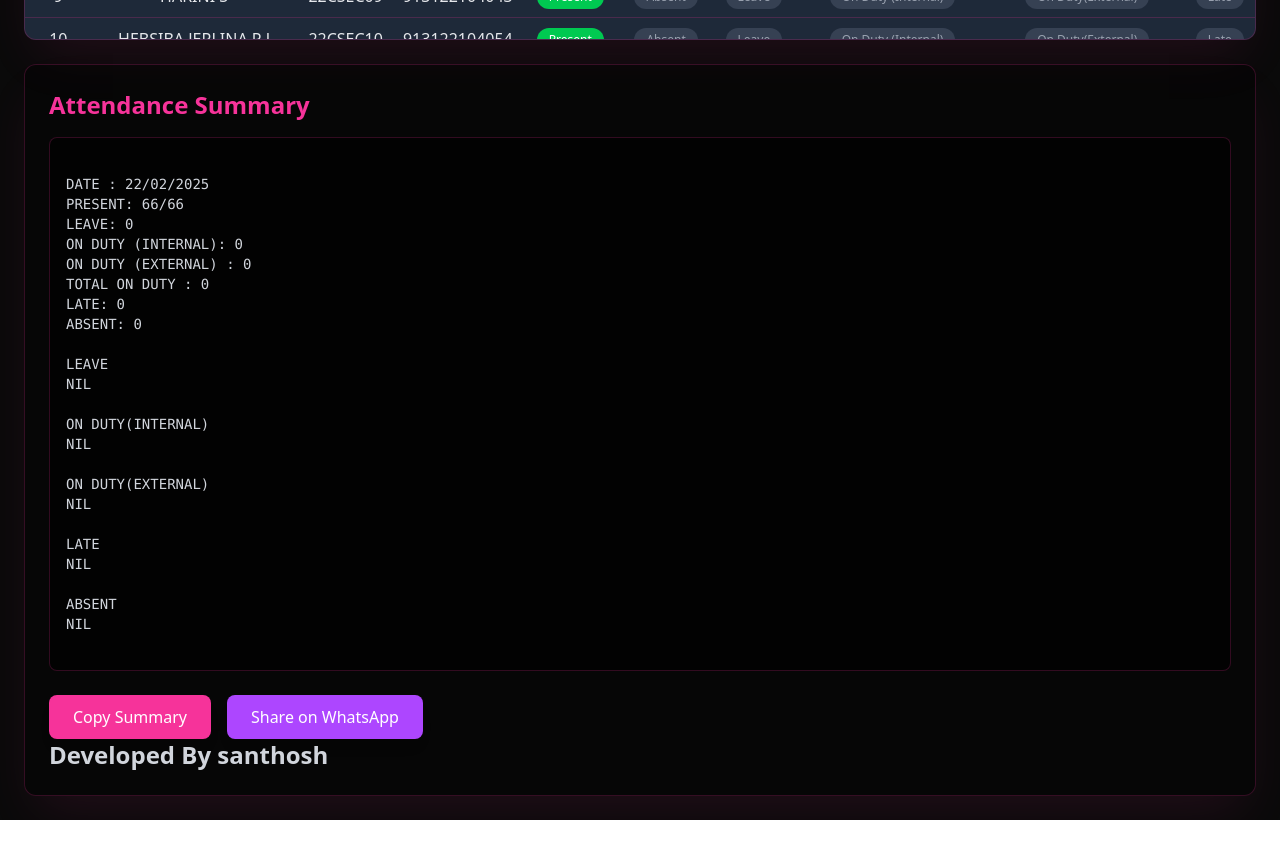
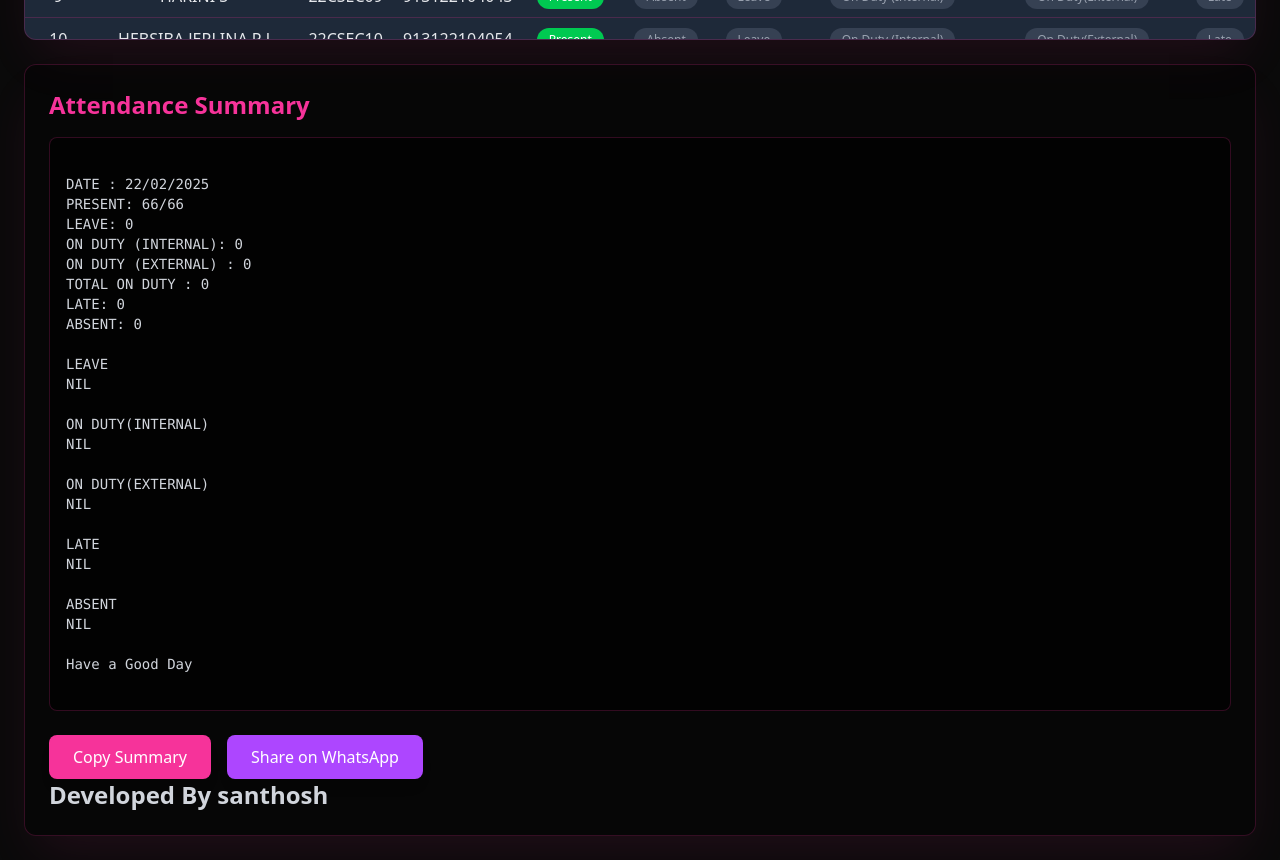
Before and after one commit to Santhozhh/attendance, a React (Vite) app: page / in a window 1280 px wide. Shown: the part 540-1400 px from the top of the page. Before the commit the page ends 1360 px from the top, so only its background shows below. Built offline with nearby package versions, Linux system fonts and the light colour scheme.

Commit message:
good day

```diff
--- a/src/App.tsx
+++ b/src/App.tsx
@@ -67,6 +67,8 @@ ${getList("Late")}
 
 ABSENT
 ${getList("Absent")}
+
+Have a Good Day
   `;
 
   const copyToClipboard = () => {
```
